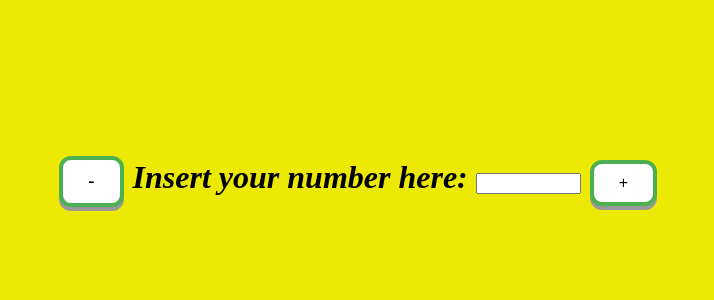
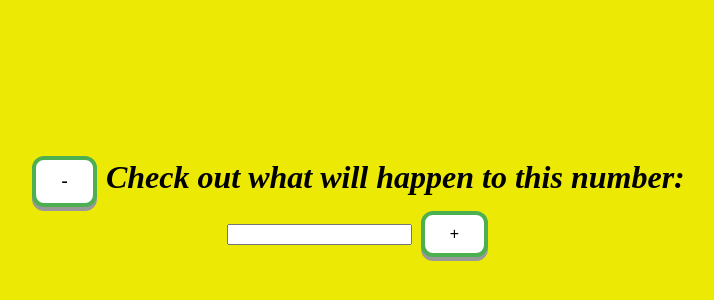
Before and after one commit to e-danilova-327/counter-project, a plain HTML site: page index.html in a window 1280 px wide. Shown: the part 146-446 px from the top of the page, without its empty margins (282-996 px from the left). Drawn offline with Linux system fonts and the light colour scheme.

Commit message:
Changed the type of input to number, the text in html.

```diff
--- a/index.html
+++ b/index.html
@@ -10,8 +10,8 @@
         <div>
             <button class="button" onclick="minusOne()">-</button>
 
-            <label for="intNumb">Insert your number here:</label>
-            <input type="text" id="intNumb" name="intNumb" maxlength="9" size="10" />
+            <label for="intNumb">Check out what will happen to this number:</label>
+            <input type="number" id="intNumb" name="intNumb" maxlength="9" size="10" />
 
             <button class="button button2" onclick="plusOne()">+</button>
 
```
